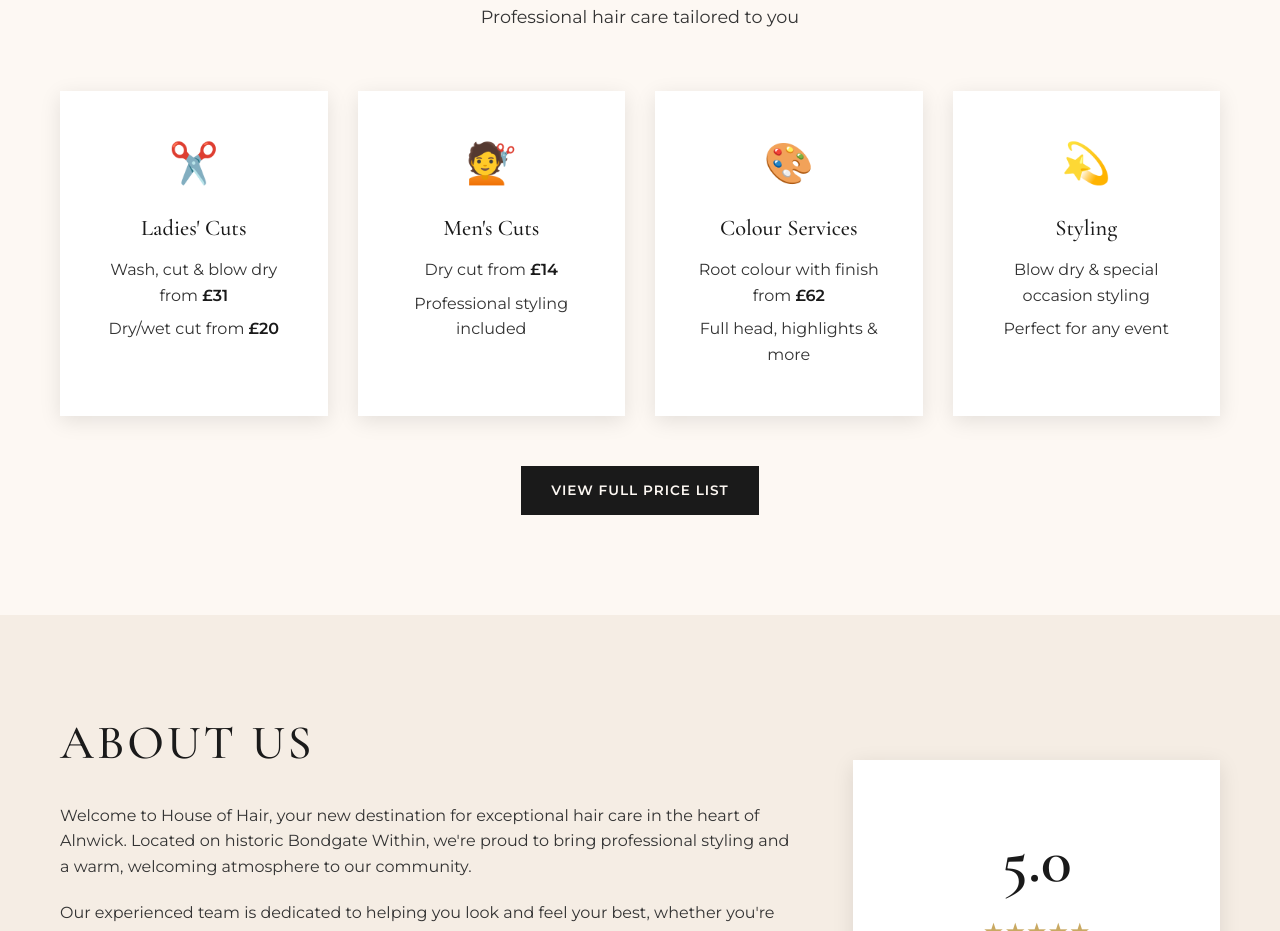
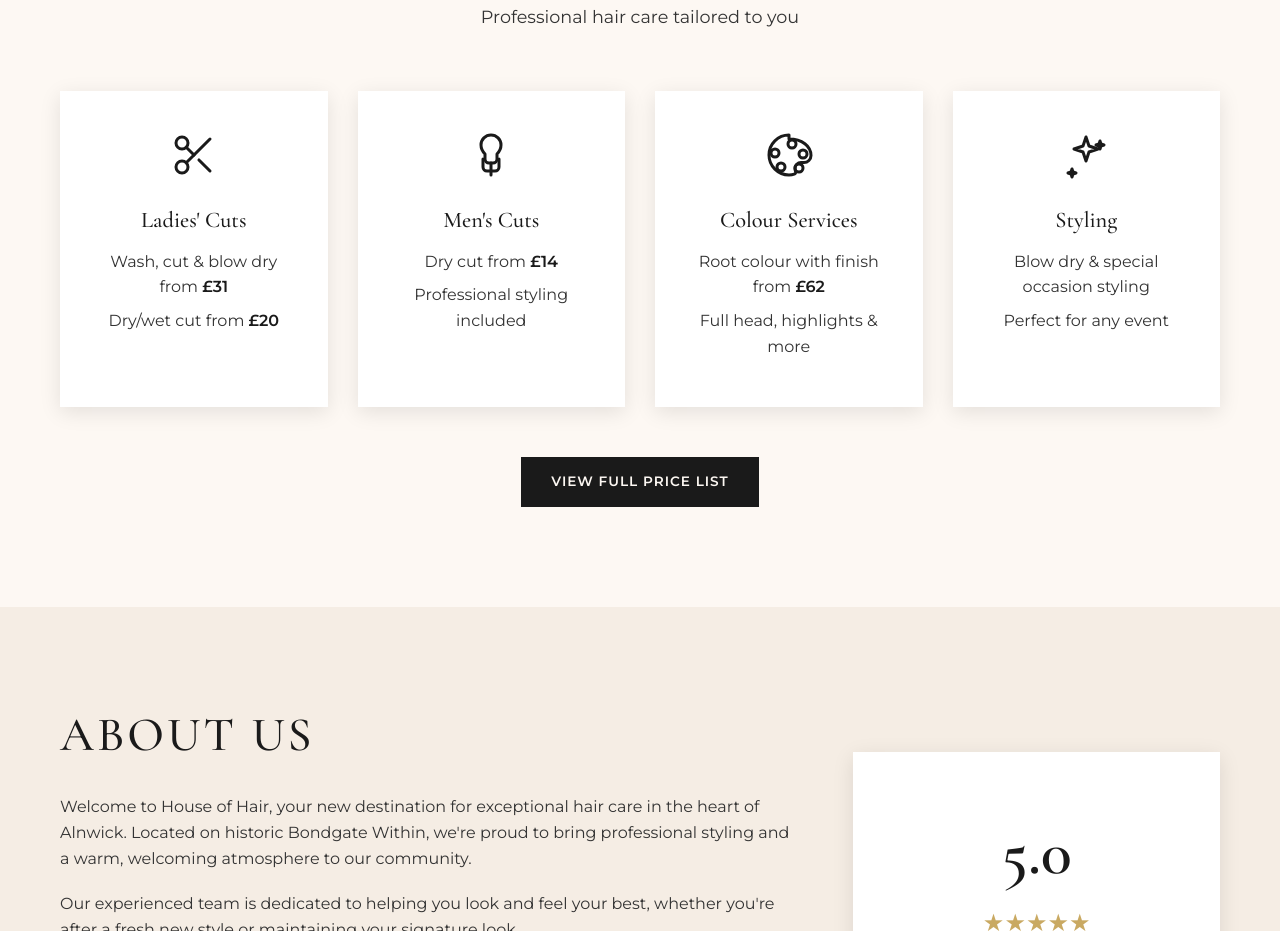
Before and after one commit to NBNEORIGIN/house-of-hair-alnwick, a plain HTML site: page index.html in a window 1280 px wide. Shown: the part 1716-2647 px from the top of the page. Drawn offline with nearby package versions, Linux system fonts and the light colour scheme.

Commit message:
Replace emoji icons with elegant SVG line icons

```diff
--- a/index.html
+++ b/index.html
@@ -13,7 +13,7 @@
     <link rel="preconnect" href="https://fonts.googleapis.com">
     <link rel="preconnect" href="https://fonts.gstatic.com" crossorigin>
     <link href="https://fonts.googleapis.com/css2?family=Cormorant+Garamond:ital,wght@0,400;0,500;0,600;1,400&family=Montserrat:wght@300;400;500;600&display=swap" rel="stylesheet">
-    <link rel="icon" type="image/svg+xml" href="assets/logo.svg">
+    <link rel="icon" type="image/png" href="assets/scissors.png">
 </head>
 <body>
     <div class="announcement-bar">
@@ -85,25 +85,25 @@
                 <p class="section-intro">Professional hair care tailored to you</p>
                 <div class="services-grid">
                     <div class="service-card">
-                        <div class="service-icon">✂️</div>
+                        <div class="service-icon"><svg xmlns="http://www.w3.org/2000/svg" width="48" height="48" viewBox="0 0 24 24" fill="none" stroke="currentColor" stroke-width="1.5" stroke-linecap="round" stroke-linejoin="round"><circle cx="6" cy="6" r="3"/><circle cx="6" cy="18" r="3"/><line x1="20" y1="4" x2="8.12" y2="15.88"/><line x1="14.47" y1="14.48" x2="20" y2="20"/><line x1="8.12" y1="8.12" x2="12" y2="12"/></svg></div>
                         <h3>Ladies' Cuts</h3>
                         <p>Wash, cut & blow dry from <strong>£31</strong></p>
                         <p>Dry/wet cut from <strong>£20</strong></p>
                     </div>
                     <div class="service-card">
-                        <div class="service-icon">💇</div>
+                        <div class="service-icon"><svg xmlns="http://www.w3.org/2000/svg" width="48" height="48" viewBox="0 0 24 24" fill="none" stroke="currentColor" stroke-width="1.5" stroke-linecap="round" stroke-linejoin="round"><path d="M12 2a5 5 0 0 1 5 5c0 2-1 3.5-2 4.5V14a2 2 0 0 1-2 2h-2a2 2 0 0 1-2-2v-2.5C8 10.5 7 9 7 7a5 5 0 0 1 5-5z"/><path d="M8 14v4a2 2 0 0 0 2 2h4a2 2 0 0 0 2-2v-4"/><line x1="12" y1="16" x2="12" y2="22"/></svg></div>
                         <h3>Men's Cuts</h3>
                         <p>Dry cut from <strong>£14</strong></p>
                         <p>Professional styling included</p>
                     </div>
                     <div class="service-card">
-                        <div class="service-icon">🎨</div>
+                        <div class="service-icon"><svg xmlns="http://www.w3.org/2000/svg" width="48" height="48" viewBox="0 0 24 24" fill="none" stroke="currentColor" stroke-width="1.5" stroke-linecap="round" stroke-linejoin="round"><circle cx="13.5" cy="6.5" r="2"/><circle cx="19" cy="11.5" r="2"/><circle cx="17" cy="18.5" r="2"/><circle cx="8" cy="18" r="2"/><circle cx="5" cy="11" r="2"/><path d="M12 2C6.5 2 2 6.5 2 12s4.5 10 10 10c.9 0 1.8-.1 2.6-.4.5-.2.9-.8.7-1.3-.2-.5-.3-1-.3-1.5 0-1.7 1.3-3 3-3h1.5c1.9 0 3.5-1.6 3.5-3.5 0-4.7-4.5-8.3-11-8.3z"/></svg></div>
                         <h3>Colour Services</h3>
                         <p>Root colour with finish from <strong>£62</strong></p>
                         <p>Full head, highlights & more</p>
                     </div>
                     <div class="service-card">
-                        <div class="service-icon">💫</div>
+                        <div class="service-icon"><svg xmlns="http://www.w3.org/2000/svg" width="48" height="48" viewBox="0 0 24 24" fill="none" stroke="currentColor" stroke-width="1.5" stroke-linecap="round" stroke-linejoin="round"><path d="M12 3l1.5 4.5L18 9l-4.5 1.5L12 15l-1.5-4.5L6 9l4.5-1.5L12 3z"/><path d="M5 19l.5 1.5L7 21l-1.5.5L5 23l-.5-1.5L3 21l1.5-.5L5 19z"/><path d="M19 5l.5 1.5L21 7l-1.5.5L19 9l-.5-1.5L17 7l1.5-.5L19 5z"/></svg></div>
                         <h3>Styling</h3>
                         <p>Blow dry & special occasion styling</p>
                         <p>Perfect for any event</p>
--- a/style.css
+++ b/style.css
@@ -393,8 +393,14 @@ section h2 {
 }
 
 .service-icon {
-    font-size: 2.5rem;
     margin-bottom: 20px;
+    color: var(--black);
+}
+
+.service-icon svg {
+    width: 48px;
+    height: 48px;
+    stroke: var(--black);
 }
 
 .service-card h3 {
```
Also changed, not shown: offers.html (+1 -0 lines), assets/Scissors.png (added), assets/Scissors.svg (added).
